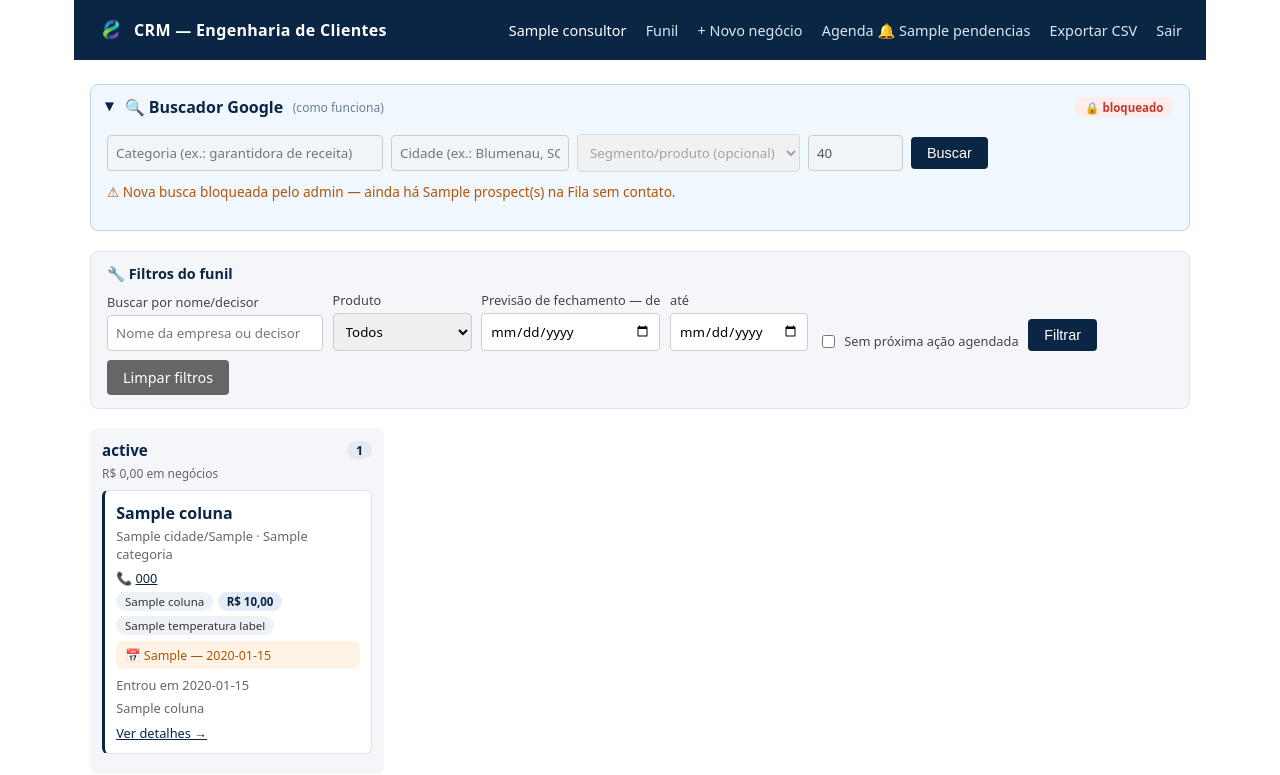
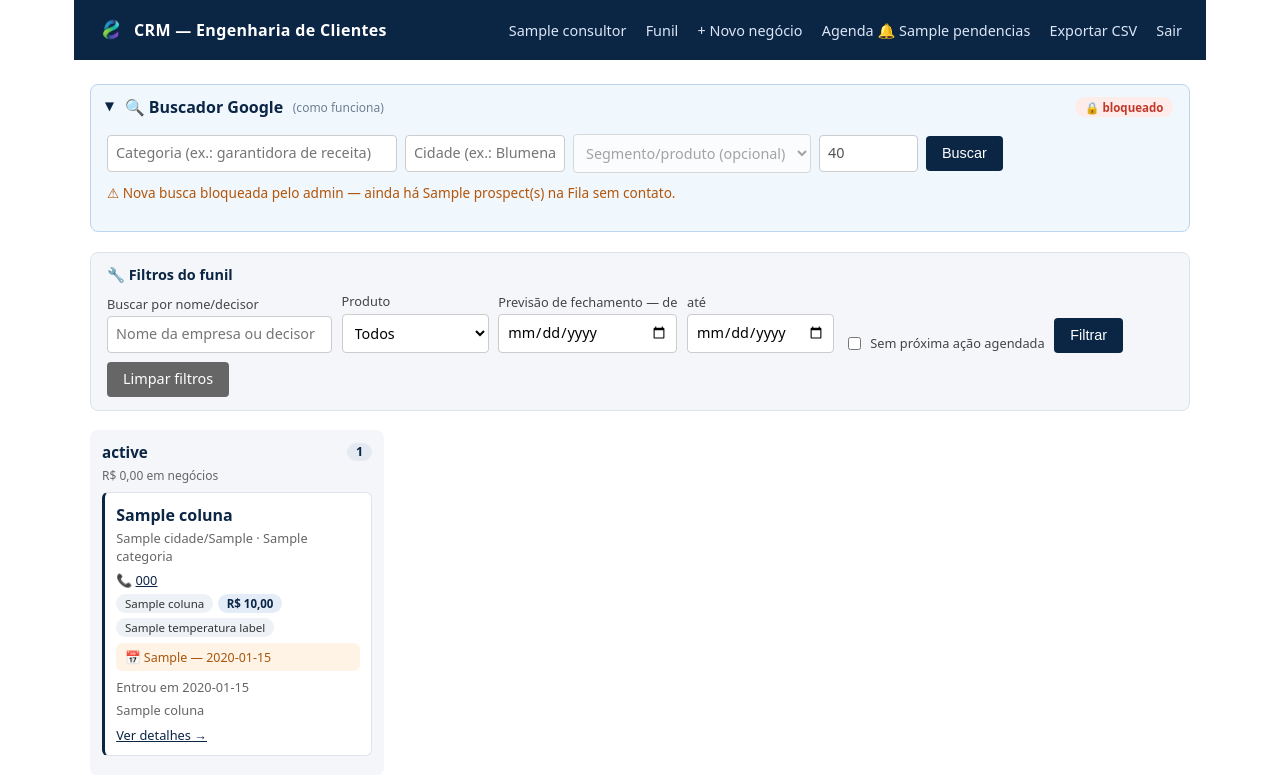
Before and after one commit to engenhariadeclientes/prospeccao-engenhariadeclientes, a FastAPI app: template app/templates/kanban.html in a window 1280 px wide. Shown: the top 775 px of the page. Run offline with FastAPI, Linux system fonts and the light colour scheme; the template is opened without the code that fills it: most values are stand-ins (such as "Sample title", 1, 10 or a date in 2020).

Commit message:
Padroniza altura de campos de formulário + cor do nome no cabeçalho
- input/select/textarea não tinham font-size explícito, então o
  navegador aplicava um tamanho padrão diferente do dos botões — isso
  fazia as 'caixas' de um mesmo formulário renderizarem em alturas
  levemente diferentes. Agora todos usam box-sizing:border-box e
  font-size consistente, então tudo na mesma fileira fica com a
  mesma altura de verdade (não só centralizado)
- 'Stella Maris' no cabeçalho estava branco puro (herdando a cor do
  nav) enquanto os links do menu são azul-claro — agora usa a mesma cor

Confirmado visualmente com screenshots antes de subir.

```diff
--- a/app/templates/base.html
+++ b/app/templates/base.html
@@ -13,6 +13,7 @@
     nav strong { letter-spacing: .02em; display: flex; align-items: center; gap: .5rem; }
     nav strong img { height: 28px; width: 28px; }
     nav .links { display: flex; gap: 1.2rem; align-items: center; font-size: .9rem; }
+    nav .links > span { color: #dce6f5; }
     nav a { color: #dce6f5; text-decoration: none; }
     nav a:hover { color: #fff; text-decoration: underline; }
     nav details { position: relative; }
@@ -24,8 +25,9 @@
     nav details .menu a { display: block; color: var(--navy); padding: .4rem 1rem; font-size: .85rem; }
     nav details .menu a:hover { background: var(--navy-bg); text-decoration: none; }
     nav details .menu .divisor { border-top: 1px solid #e4e9f2; margin: .4rem 0; }
-    input, select, textarea { padding: .5rem; border: 1px solid #ccc; border-radius: 4px; font-family: inherit; }
-    button, .botao { padding: .5rem 1rem; background: var(--navy); color: #fff; border: none; border-radius: 4px; cursor: pointer; font-size: .9rem; text-decoration: none; display: inline-block; }
+    input, select, textarea, button, .botao { box-sizing: border-box; font-size: .9rem; line-height: 1.3; }
+    input, select, textarea { padding: .5rem; border: 1px solid #ccc; border-radius: 4px; font-family: inherit; background: #fff; }
+    button, .botao { padding: .5rem 1rem; background: var(--navy); color: #fff; border: none; border-radius: 4px; cursor: pointer; text-decoration: none; display: inline-block; }
     button:hover, .botao:hover { background: var(--navy-claro); }
     button.secundario, .botao.secundario { background: #666; }
     table { width: 100%; border-collapse: collapse; margin-bottom: 1.5rem; }
```
